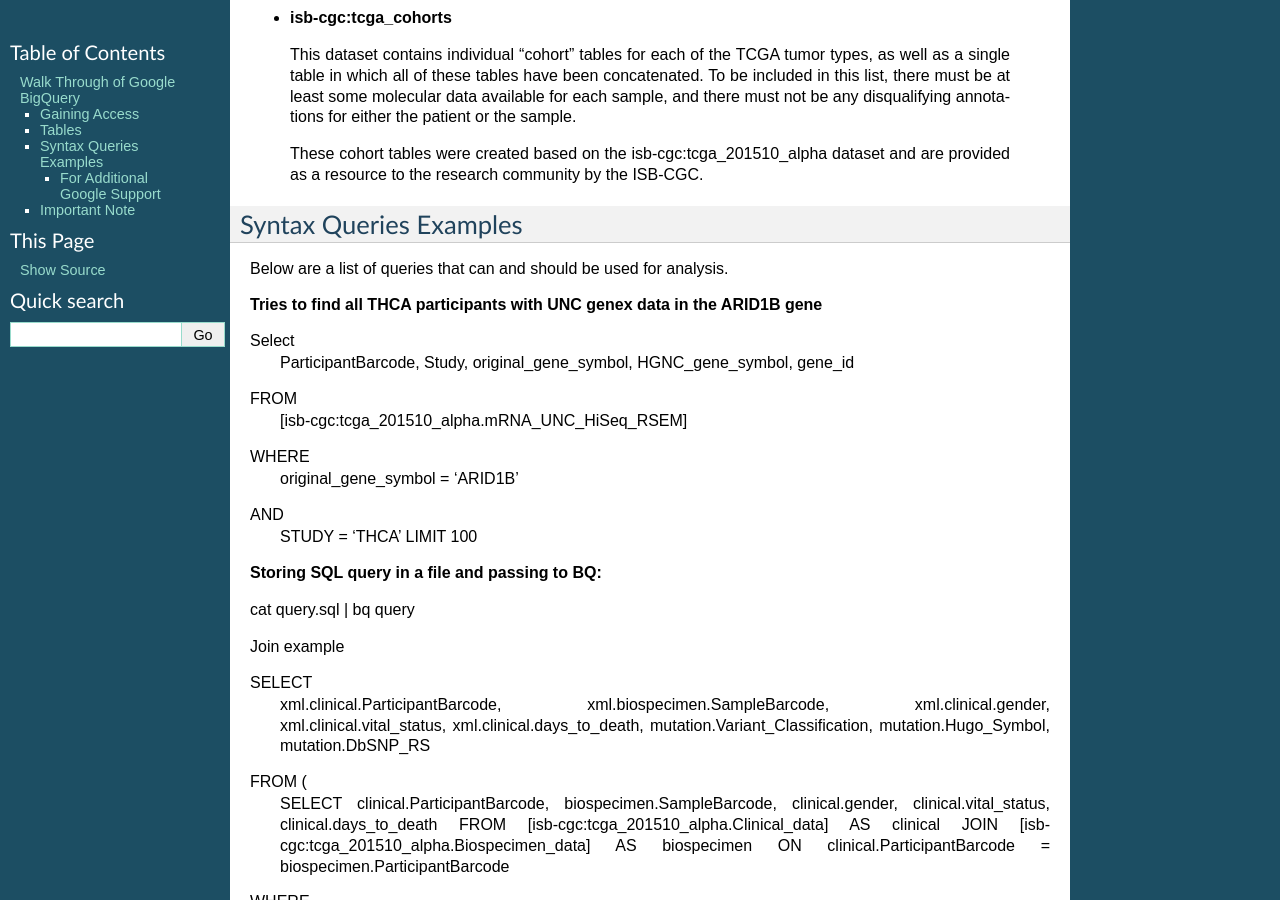
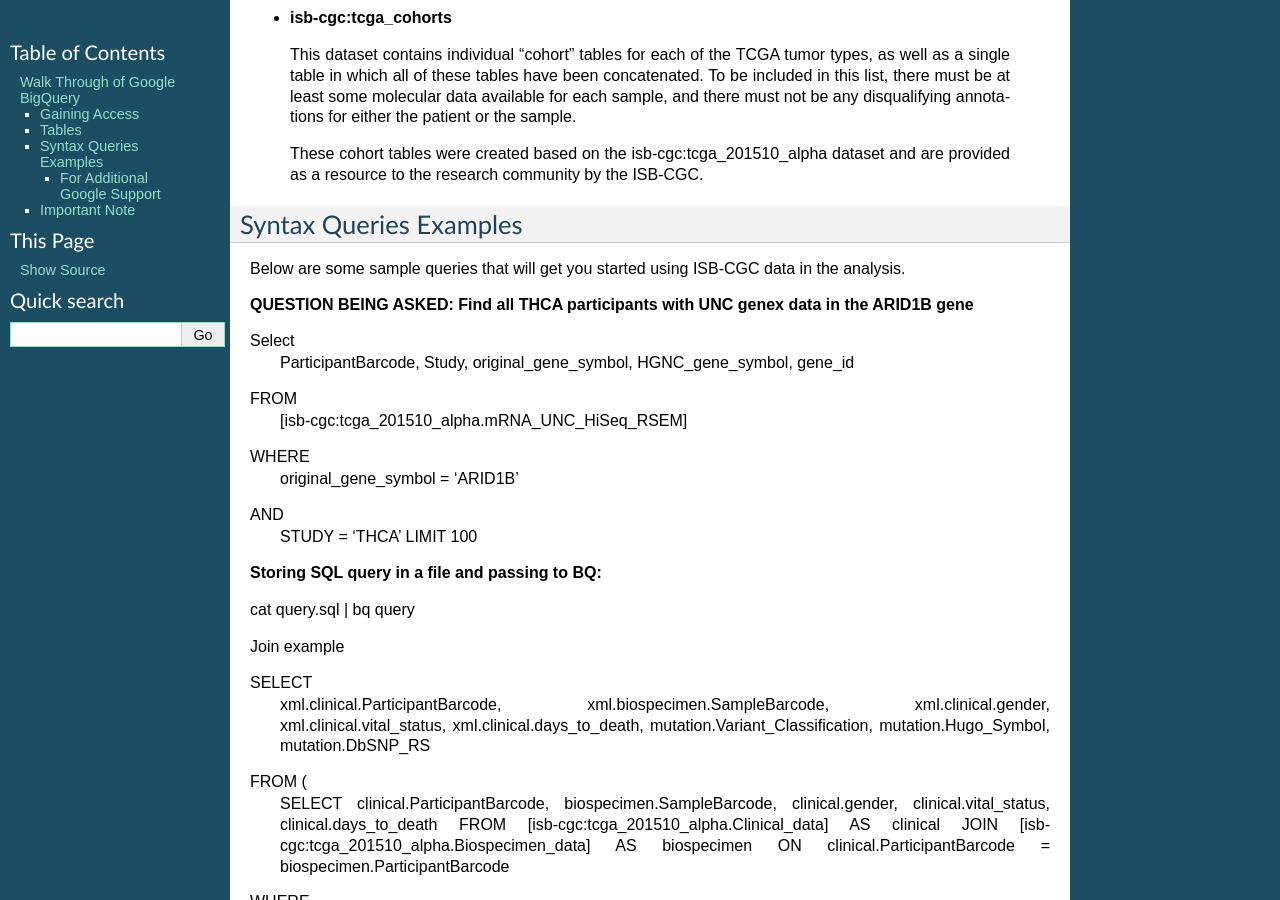
Before and after one commit to isb-cgc/readthedocs, a Sphinx documentation site: the page built from docs/source/sections/progapi/bigqueryGUI/WalkthroughOfGoogleBigQuery.rst, in a window 1280 px wide and 900 px high, scrolled down 1025 px. Built offline with Sphinx 7.4.7, drawn with Linux system fonts in a browser that asks for light colours.

Commit message:
Update WalkthroughOfGoogleBigQuery.rst

```diff
--- a/docs/source/sections/progapi/bigqueryGUI/WalkthroughOfGoogleBigQuery.rst
+++ b/docs/source/sections/progapi/bigqueryGUI/WalkthroughOfGoogleBigQuery.rst
@@ -46,10 +46,10 @@ Below are the list of tables that can be accessed once you have linked your plat
 ************************
 Syntax Queries Examples
 ************************
-Below are a list of queries that can and should be used for analysis.
+Below are some sample queries that will get you started using ISB-CGC data in the analysis.
 
 
-**Tries to find all THCA participants with UNC genex data in the ARID1B gene**
+**QUESTION BEING ASKED: Find all THCA participants with UNC genex data in the ARID1B gene**
 
 Select
   ParticipantBarcode, Study, original_gene_symbol, HGNC_gene_symbol, gene_id
```
